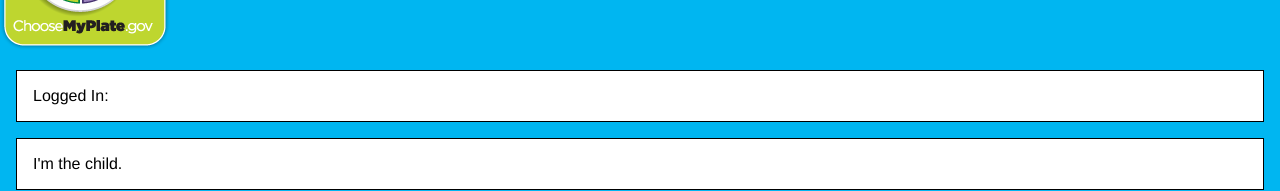
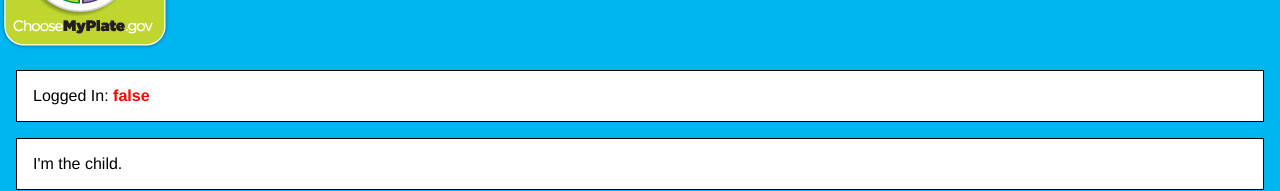
Before and after one commit to kevinruse/angular-v14-seed, an Angular app: page / in a window 1280 px wide. Shown: the part 186-377 px from the top of the page. Built offline with nearby package versions, Linux system fonts and the light colour scheme.

Commit message:
guided exercise 27 using the ngSwitch structural directive

```diff
--- a/src/app/app.component.css
+++ b/src/app/app.component.css
@@ -18,3 +18,8 @@ form {
 .caution {
     background-color: #ffa500;
 }
+
+.notRegistered {
+    font-weight: bold;
+    color: #f00;
+}
--- a/src/app/app.component.html
+++ b/src/app/app.component.html
@@ -9,7 +9,15 @@
   <!--   <button (click)="addFruit()">Add a serving of fruit</button>
   <h2>Fruit Counter: <span #fruit></span></h2>
  -->
-  <p>Logged In: {{ loggedIn }}</p>
+
+  <div [ngSwitch]="loggedIn">
+    <p>
+      Logged In:
+      <span *ngSwitchCase="false" class="notRegistered">{{ loggedIn }}</span>
+      <span *ngSwitchCase="true">{{ loggedIn }}</span>
+      <span *ngSwitchDefault>Default Text Goes Here</span>
+    </p>
+  </div>
   <app-child (login)="logIn($event)"></app-child>
   <!-- <p>The App is working!</p> -->
   <!-- <form class="caution"> -->
--- a/src/app/app.component.ts
+++ b/src/app/app.component.ts
@@ -37,11 +37,12 @@ export class AppComponent {
     console.log(this.childView.fruitStatus);
   }
 
-  loggedIn!: boolean;
+  loggedIn: boolean = false;
 
   logIn(evt: boolean): void {
     console.log(evt);
     this.loggedIn = evt;
+    this.user.registered = !this.user.registered;
   }
 
   user = {
```
